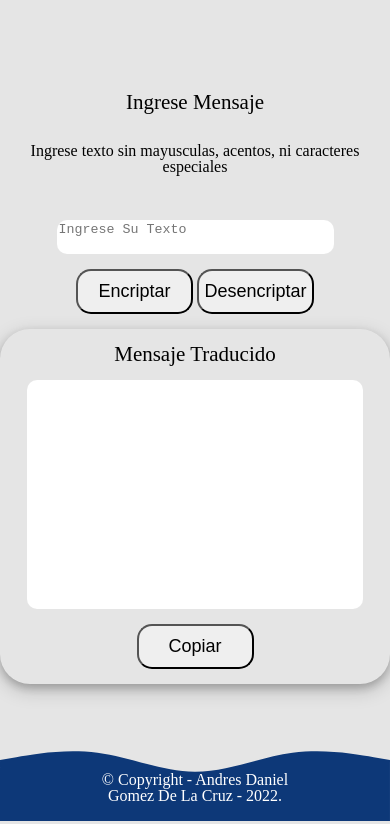
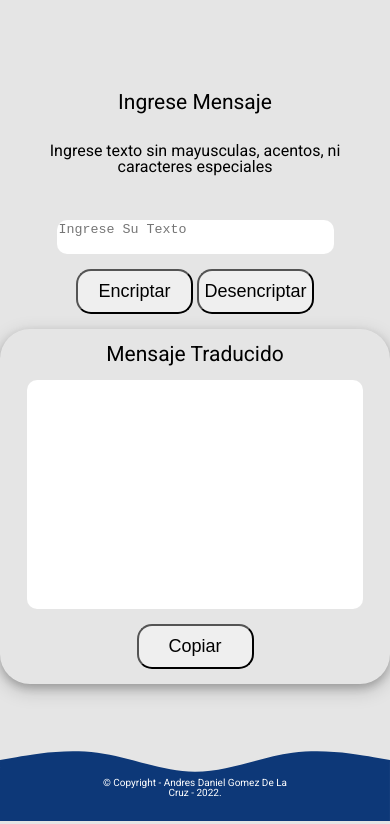
Before and after one commit to Dann-13/Encriptador, a plain HTML site: page index.html in a window 390 px wide. Shown: the part 134-958 px from the top of the page. Drawn offline with Linux system fonts and the light colour scheme.

Commit message:
Cambiando la fuente

```diff
--- a/index.html
+++ b/index.html
@@ -8,6 +8,7 @@
     <link rel="stylesheet" href="reset.css">
     <link rel="stylesheet" href="style.css">
     <link rel="stylesheet" href="responsive.css">
+    <link href="https://fonts.googleapis.com/css2?family=Roboto&family=Work+Sans:wght@300&display=swap" rel="stylesheet">
     <title>Encriptador</title>
 </head>
 
--- a/responsive.css
+++ b/responsive.css
@@ -20,4 +20,7 @@
         margin: 0 auto;
         width: 100% !important;
     }
+    .pie p{
+        font-size: 10px;
+    }
 }
--- a/style.css
+++ b/style.css
@@ -1,5 +1,6 @@
 body{
     background-color: #E5E5E5;
+    font-family: 'Roboto', sans-serif;
 }
 .encabezado {
     width: 90%;
@@ -81,7 +82,6 @@ textarea {
     text-align: center;
     position: relative;
     display: block;
-
 }
 .img-pie{
     width: 100%;
@@ -93,3 +93,6 @@ textarea {
     color: #fff;
     transform: translate(-50%, -50%);
 }
+.pie p{
+    font-size: 10px;
+}
```
